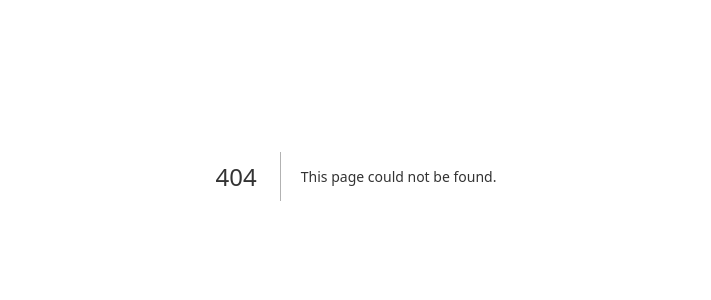
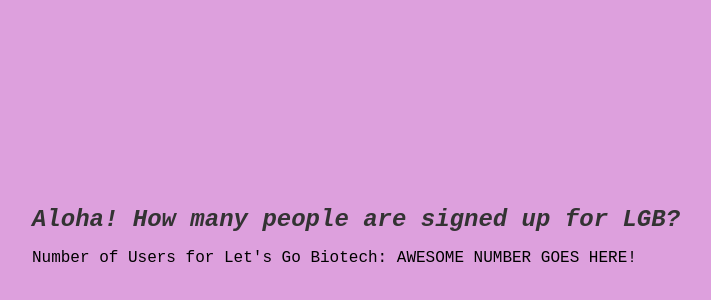
Before and after one commit to rohanrobinson/lgb, a Next.js app: page /num-users-page in a window 1280 px wide. Before the commit this address had no page. Shown: the part 224-524 px from the top of the page, without its empty margins (284-995 px from the left). Built offline with nearby package versions, Linux system fonts and the light colour scheme.

Commit message:
remove sign up and login from ui

```diff
--- a/src/pages/about-us.js
+++ b/src/pages/about-us.js
@@ -36,9 +36,9 @@ export default function AboutUs() {
         <Typography variant="h6" component="div" className={styles.navBarText} sx={{ flexGrow: 0.5 }} onClick={goToAccountPage}>
           <span className={styles.navBarText}>Your Account</span>
         </Typography>
-        <Typography variant="h6" component="div" sx={{ flexGrow: 0 }} className={styles.cursorPointer} onClick={goToSignUpPage}>
+        {/* <Typography variant="h6" component="div" sx={{ flexGrow: 0 }} className={styles.cursorPointer} onClick={goToSignUpPage}>
           <span className={styles.navBarText}>Sign Up</span>
-        </Typography>
+        </Typography> */}
       </div>
     );
 }
--- a/src/pages/index.js
+++ b/src/pages/index.js
@@ -35,9 +35,9 @@ export default function Home() {
   const showMenuItems = () => {
         return(
           <div className={styles.menuItems}>
-            <Typography variant="h6" component="div" className={styles.navBarText} sx={{ flexGrow: 0.5 }} onClick={goToSignUpPage}>
+            {/* <Typography variant="h6" component="div" className={styles.navBarText} sx={{ flexGrow: 0.5 }} onClick={goToSignUpPage}>
               <span className={styles.navBarText}>Sign Up</span>
-            </Typography>
+            </Typography> */}
             <Typography variant="h6" component="div" sx={{ flexGrow: 0 }} className={styles.cursorPointer} onClick={goToAboutUsPage}>
               <span className={styles.navBarText}>About</span>
             </Typography>
--- /dev/null
+++ b/src/pages/num-users-page.js
@@ -0,0 +1,62 @@
+// Number of Users on Page
+import React, { useEffect, useState } from 'react';
+import Head from 'next/head';
+import styles from '../styles/Home.module.css';
+import { Box, AppBar, Toolbar, Typography, Button, Input } from '@mui/material';
+import MenuIcon from '@mui/icons-material/Menu';
+import { useRouter } from 'next/router';
+
+export default function NumUsersPage() {
+
+
+    const router = useRouter();
+
+    const getUsersFromDB = () => {
+        alert("hello world");
+        // const allUsersResponse = await fetch(`/api/get-users`, {
+        //     method: 'GET',
+        //     headers: {
+        //         'Content-Type': 'application/json',
+        //     },
+        // });
+
+        // const allUsers = await allUsersResponse.json();
+
+        // if (!response.ok) {
+        //     throw new Error('Failed to get all users');
+        // }
+
+        // console.log("this is the get users from db function");
+        // console.log(allUsers);
+
+    }
+
+    // gets latest info from db
+    useEffect( () => {
+        getUsersFromDB();
+    }, []);
+
+    return (
+        <Box
+        sx={{
+            display: 'flex',
+            flexDirection: 'column',
+            alignItems: 'center',
+            justifyContent: 'center',
+            height: '100vh',
+            gap: 3,
+            p: 3,
+        }}>
+            <Head>
+                <title>Let's Go Biotech - Users Info</title>
+                <meta name="description" content="created by Rohan Cain Robinson" />
+            </Head>
+            <div className={styles.headers}>
+                <b><span><i><h2>Aloha! How many people are signed up for LGB?</h2></i></span></b>
+                    Number of Users for Let's Go Biotech: AWESOME NUMBER GOES HERE!
+            </div>
+
+        </Box>
+    );
+
+}
--- a/src/pages/paper.js
+++ b/src/pages/paper.js
@@ -22,7 +22,7 @@ export default function Paper() {
     const [isPaperSaved, togglePaperSaved] = useState(false);
 
     // navigation to other pages
-    const goToSignUpPage = () => { router.push('/sign-up'); }
+    // const goToSignUpPage = () => { router.push('/sign-up'); }
     const goToProfilePage = () => { router.push('/user-profile'); }
     const goToAboutUsPage = () => { router.push('/about-us')}
     const goHome = () => { router.push('/')};
--- a/src/pages/sign-up.js
+++ b/src/pages/sign-up.js
@@ -119,7 +119,7 @@ export default function SignUp() {
     p: 3,
   }}>
       <Head>
-        <title>Let's Go Biotech - Home Page</title>
+        <title>Let's Go Biotech - Home</title>
         <meta name="description" content="created by Rohan Cain Robinson" />
       </Head>
       <AppBar position="fixed" color="secondary">
```
